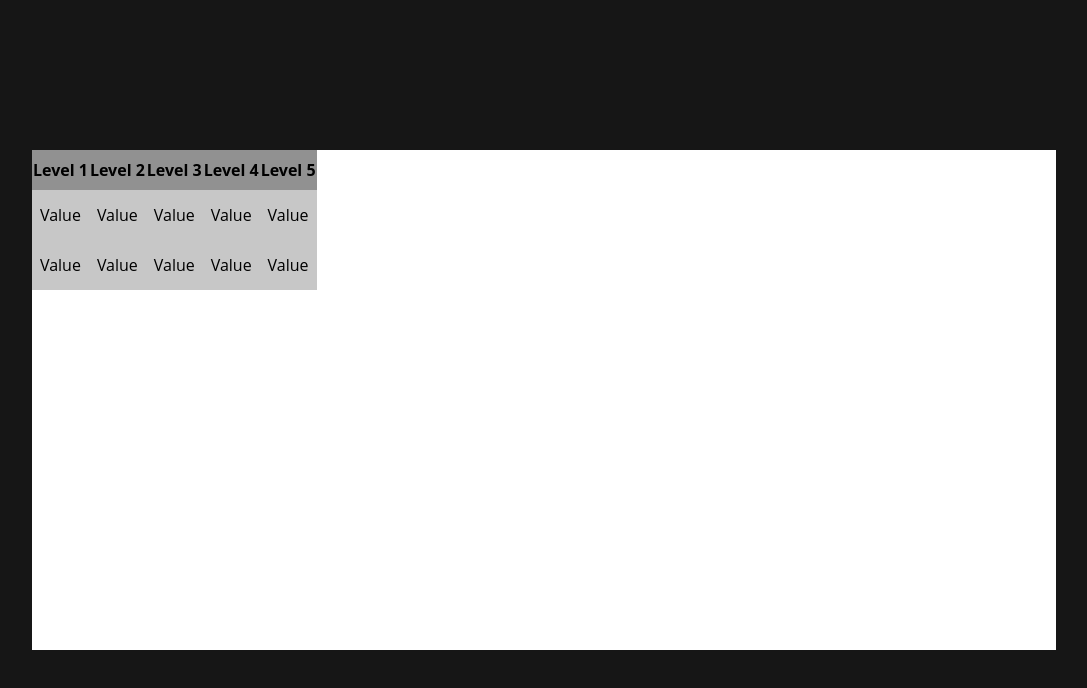
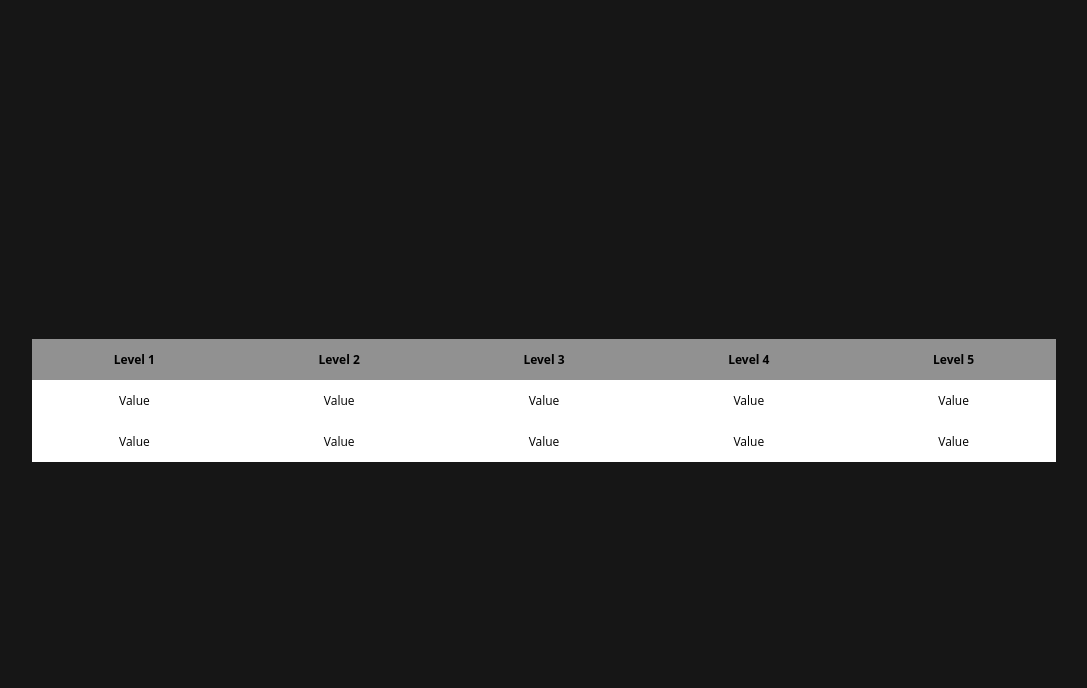
Before and after one commit to zmm2025/react-testing-app, a React (Create React App) app: page / in a window 1280 px wide. Shown: the top 688 px of the page, without its empty margins (96-1183 px from the left). Built offline with nearby package versions, Linux system fonts and the light colour scheme.

Commit message:
More styling work, var fallback value implementation

```diff
--- a/src/assets/styles/app.css
+++ b/src/assets/styles/app.css
@@ -10,5 +10,5 @@
   text-align: center;
 
   /* Appearance */
-  background: var(--neutral-10);
+  background: var(--neutral-10, #161616);
 }
--- a/src/assets/styles/class-selector.css
+++ b/src/assets/styles/class-selector.css
@@ -1,33 +1,15 @@
 .class-selector {
     /* Layout */
-    display: block;
-    /* height: 80%; */
-    height: 500px;
     width: 80%;
 
     /* Appearance */
-    background: var(--neutral-100);
-    color: var(--neutral-0);
+    background: var(--neutral-100, #ffffff);
 
     /* Table */
     border-collapse: collapse;
 
     thead {
-        /* Layout */
-        align-items: center;
-        /* height: 40px; */
-        width: 100%;
-
-        /* Appearance */
-        background: var(--neutral-60);
-    }
-
-    tbody {
-        /* width: 100%; */
-        /* height: 100%; */
-        height: 100px;
-
-        background: var(--neutral-80);
+        background: var(--neutral-60, #919191);
     }
 
     tr {
@@ -35,6 +17,6 @@
     }
 
     th, td {
-        border-color: var(--neutral-0);
+        padding: 12px;
     }
 }
--- a/src/assets/styles/index.css
+++ b/src/assets/styles/index.css
@@ -4,6 +4,10 @@ body {
 
   /* Text */
   font-family: 'Open Sans', sans-serif;
+  font-size: 12px;
+
+  /* Appearance */
+  color: var(--neutral-0, #000000);
 }
 
 :root {
```
